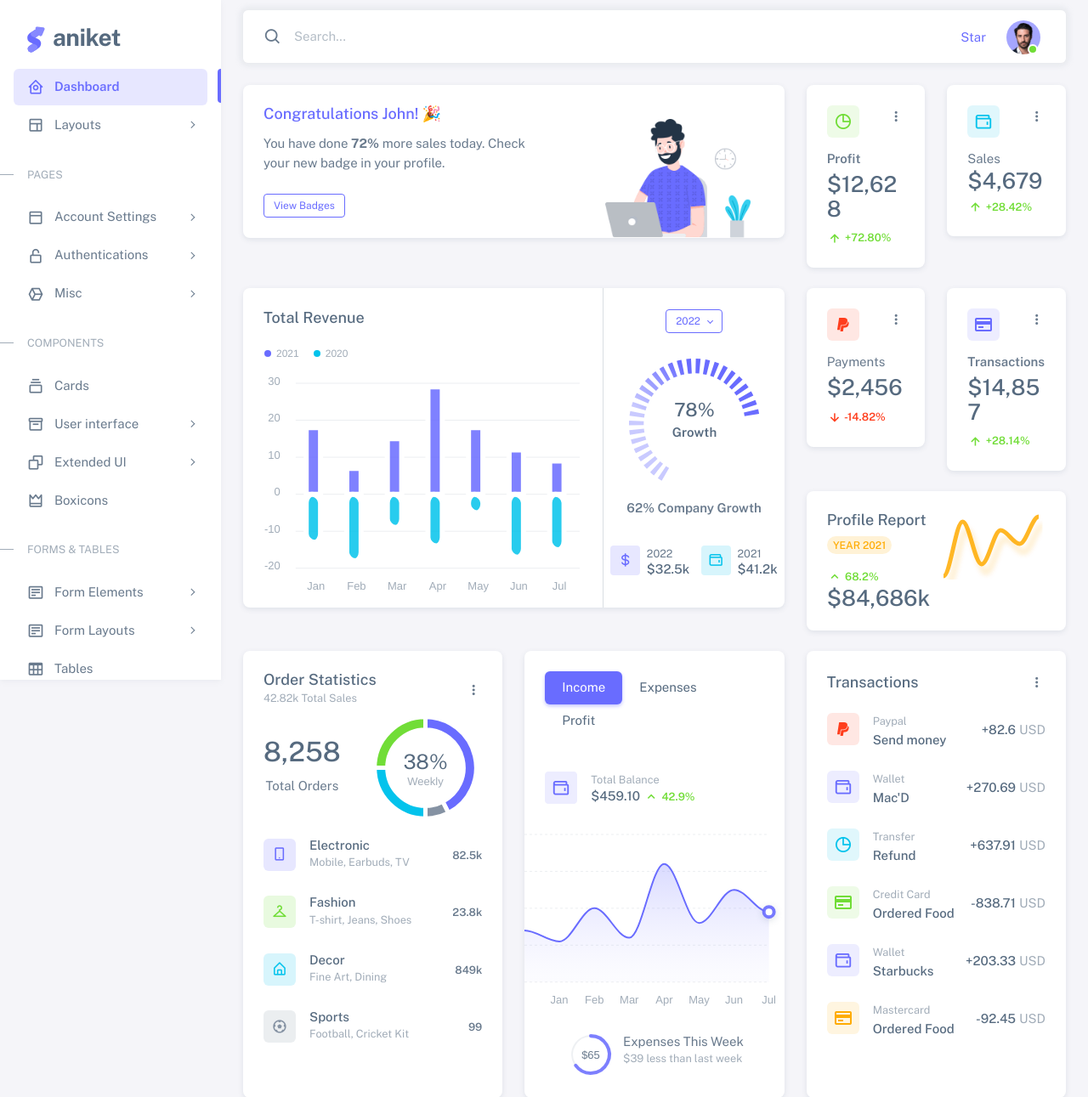
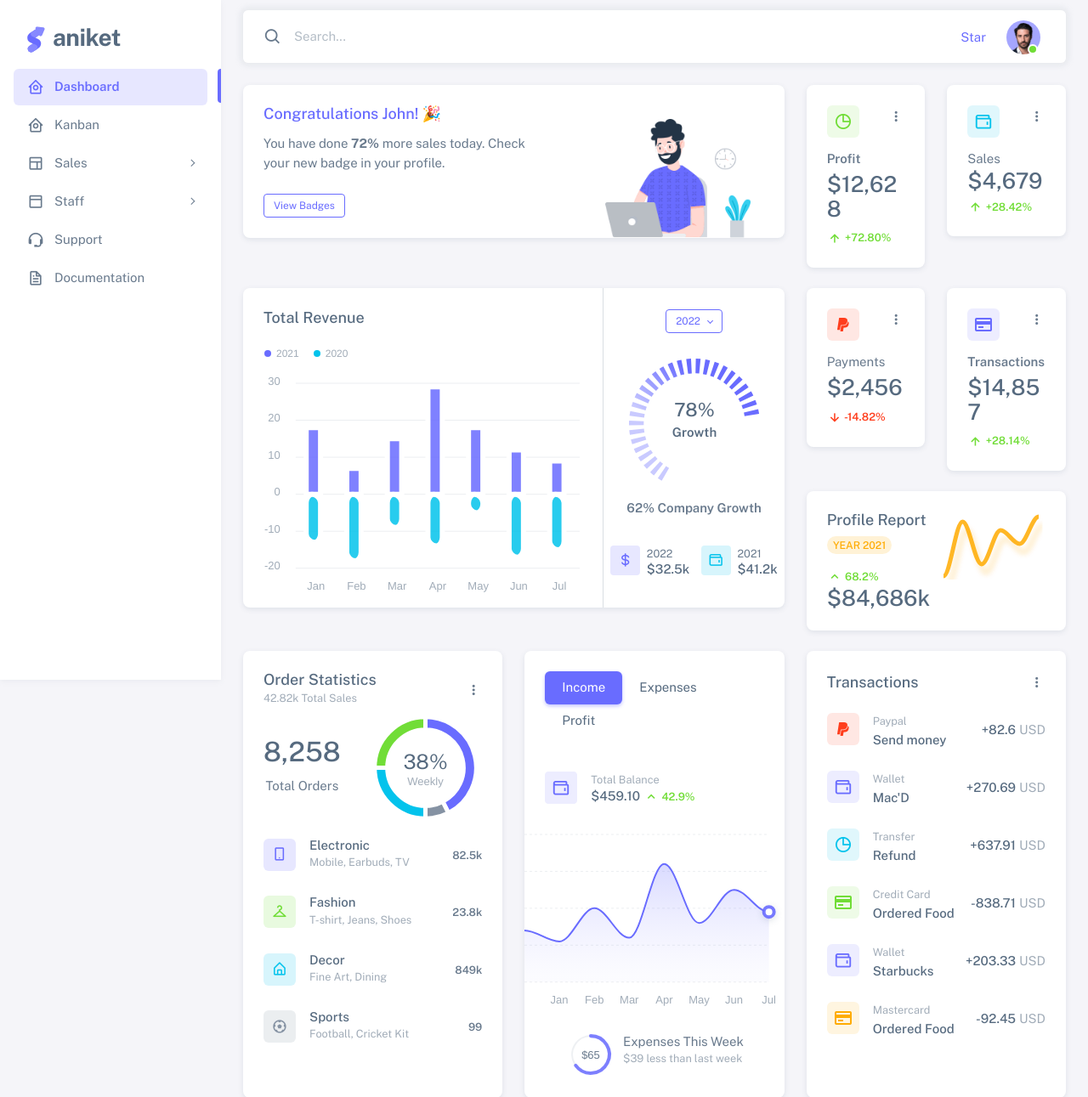
Before and after one commit to gdost407/salescrm, a Laravel app: page /dashboard in a window 1280 px wide. Shown: the top 1291 px of the page at 85% size. Run offline with Laravel 12, Linux system fonts and the light colour scheme; a user stored in the database is signed in; data comes from the database, SQL or seed files in the repository; some libraries are stand-ins or nearby versions.

Commit message:
Add missing routes: sales and staff modules with Volt components

```diff
--- a/resources/views/partials/aside.blade.php
+++ b/resources/views/partials/aside.blade.php
@@ -69,75 +69,72 @@
   <ul class="menu-inner py-1">
     <!-- Dashboard -->
     <li class="menu-item active">
-      <a href="index.html" class="menu-link">
+      <a href="{{ route('dashboard') }}" class="menu-link">
         <i class="menu-icon tf-icons bx bx-home-circle"></i>
         <div data-i18n="Analytics">Dashboard</div>
       </a>
     </li>
 
-    <!-- Layouts -->
+    <li class="menu-item">
+      <a href="{{ route('sales-kanban') }}" class="menu-link">
+        <i class="menu-icon tf-icons bx bx-home-circle"></i>
+        <div data-i18n="Analytics">Kanban</div>
+      </a>
+    </li>
+
+    <!-- sales -->
     <li class="menu-item">
       <a href="javascript:void(0);" class="menu-link menu-toggle">
         <i class="menu-icon tf-icons bx bx-layout"></i>
-        <div data-i18n="Layouts">Layouts</div>
+        <div data-i18n="sales">Sales</div>
       </a>
 
       <ul class="menu-sub">
         <li class="menu-item">
-          <a href="layouts-without-menu.html" class="menu-link">
-            <div data-i18n="Without menu">Without menu</div>
+          <a href="{{ route('sales-create-lead') }}" class="menu-link">
+            <div data-i18n="Without menu">Create Lead</div>
           </a>
         </li>
         <li class="menu-item">
-          <a href="layouts-without-navbar.html" class="menu-link">
-            <div data-i18n="Without navbar">Without navbar</div>
+          <a href="{{ route('sales-all-list') }}" class="menu-link">
+            <div data-i18n="Without navbar">All List</div>
           </a>
         </li>
         <li class="menu-item">
-          <a href="layouts-container.html" class="menu-link">
-            <div data-i18n="Container">Container</div>
-          </a>
-        </li>
-        <li class="menu-item">
-          <a href="layouts-fluid.html" class="menu-link">
-            <div data-i18n="Fluid">Fluid</div>
-          </a>
-        </li>
-        <li class="menu-item">
-          <a href="layouts-blank.html" class="menu-link">
-            <div data-i18n="Blank">Blank</div>
+          <a href="{{ route('sales-lead-settings') }}" class="menu-link">
+            <div data-i18n="Container">Lead Settings</div>
           </a>
         </li>
       </ul>
     </li>
 
-    <li class="menu-header small text-uppercase">
+    <!-- <li class="menu-header small text-uppercase">
       <span class="menu-header-text">Pages</span>
-    </li>
+    </li> -->
     <li class="menu-item">
       <a href="javascript:void(0);" class="menu-link menu-toggle">
         <i class="menu-icon tf-icons bx bx-dock-top"></i>
-        <div data-i18n="Account Settings">Account Settings</div>
+        <div data-i18n="Account Settings">Staff</div>
       </a>
       <ul class="menu-sub">
         <li class="menu-item">
-          <a href="pages-account-settings-account.html" class="menu-link">
-            <div data-i18n="Account">Account</div>
+          <a href="{{ route('staff-create') }}" class="menu-link">
+            <div data-i18n="Account">Create Staff</div>
           </a>
         </li>
         <li class="menu-item">
-          <a href="pages-account-settings-notifications.html" class="menu-link">
-            <div data-i18n="Notifications">Notifications</div>
+          <a href="{{ route('staff-manage') }}" class="menu-link">
+            <div data-i18n="Notifications">Manage Staff</div>
           </a>
         </li>
         <li class="menu-item">
-          <a href="pages-account-settings-connections.html" class="menu-link">
-            <div data-i18n="Connections">Connections</div>
+          <a href="{{ route('staff-roles') }}" class="menu-link">
+            <div data-i18n="Connections">Roles</div>
           </a>
         </li>
       </ul>
     </li>
-    <li class="menu-item">
+    <!-- <li class="menu-item">
       <a href="javascript:void(0);" class="menu-link menu-toggle">
         <i class="menu-icon tf-icons bx bx-lock-open-alt"></i>
         <div data-i18n="Authentications">Authentications</div>
@@ -178,16 +175,15 @@
         </li>
       </ul>
     </li>
-    <!-- Components -->
+
     <li class="menu-header small text-uppercase"><span class="menu-header-text">Components</span></li>
-    <!-- Cards -->
     <li class="menu-item">
       <a href="cards-basic.html" class="menu-link">
         <i class="menu-icon tf-icons bx bx-collection"></i>
         <div data-i18n="Basic">Cards</div>
       </a>
     </li>
-    <!-- User interface -->
+
     <li class="menu-item">
       <a href="javascript:void(0)" class="menu-link menu-toggle">
         <i class="menu-icon tf-icons bx bx-box"></i>
@@ -292,7 +288,6 @@
       </ul>
     </li>
 
-    <!-- Extended components -->
     <li class="menu-item">
       <a href="javascript:void(0)" class="menu-link menu-toggle">
         <i class="menu-icon tf-icons bx bx-copy"></i>
@@ -319,9 +314,7 @@
       </a>
     </li>
 
-    <!-- Forms & Tables -->
     <li class="menu-header small text-uppercase"><span class="menu-header-text">Forms &amp; Tables</span></li>
-    <!-- Forms -->
     <li class="menu-item">
       <a href="javascript:void(0);" class="menu-link menu-toggle">
         <i class="menu-icon tf-icons bx bx-detail"></i>
@@ -343,30 +336,30 @@
     <li class="menu-item">
       <a href="javascript:void(0);" class="menu-link menu-toggle">
         <i class="menu-icon tf-icons bx bx-detail"></i>
-        <div data-i18n="Form Layouts">Form Layouts</div>
+        <div data-i18n="Form sales">Form sales</div>
       </a>
       <ul class="menu-sub">
         <li class="menu-item">
-          <a href="form-layouts-vertical.html" class="menu-link">
+          <a href="form-sales-vertical.html" class="menu-link">
             <div data-i18n="Vertical Form">Vertical Form</div>
           </a>
         </li>
         <li class="menu-item">
-          <a href="form-layouts-horizontal.html" class="menu-link">
+          <a href="form-sales-horizontal.html" class="menu-link">
             <div data-i18n="Horizontal Form">Horizontal Form</div>
           </a>
         </li>
       </ul>
     </li>
-    <!-- Tables -->
+
     <li class="menu-item">
       <a href="tables-basic.html" class="menu-link">
         <i class="menu-icon tf-icons bx bx-table"></i>
         <div data-i18n="Tables">Tables</div>
       </a>
     </li>
-    <!-- Misc -->
-    <li class="menu-header small text-uppercase"><span class="menu-header-text">Misc</span></li>
+
+    <li class="menu-header small text-uppercase"><span class="menu-header-text">Misc</span></li> -->
     <li class="menu-item">
       <a
         href="https://github.com/themeselection/sneat-html-admin-template-free/issues"
--- a/routes/web.php
+++ b/routes/web.php
@@ -11,9 +11,20 @@ Route::view('dashboard', 'dashboard')
     ->middleware(['auth', 'verified'])
     ->name('dashboard');
 
-Route::middleware(['auth'])->group(function () {
+Route::middleware(['auth', 'verified'])->group(function () {
+    // Sales Routes
+    Volt::route('sales/kanban', 'sales.kanban')->name('sales-kanban');
+    Volt::route('sales/create-lead', 'sales.create-lead')->name('sales-create-lead');
+    Volt::route('sales/all-list', 'sales.all-list')->name('sales-all-list');
+    Volt::route('sales/lead-settings', 'sales.lead-settings')->name('sales-lead-settings');
+
+    // Staff Routes
+    Volt::route('staff/create', 'staff.create')->name('staff-create');
+    Volt::route('staff/manage', 'staff.manage')->name('staff-manage');
+    Volt::route('staff/roles', 'staff.roles')->name('staff-roles');
+
+    // Settings Routes
     Route::redirect('settings', 'settings/profile');
-
     Volt::route('settings/profile', 'settings.profile')->name('settings.profile');
     Volt::route('settings/password', 'settings.password')->name('settings.password');
     Volt::route('settings/appearance', 'settings.appearance')->name('settings.appearance');
```
Also changed, not shown: resources/views/livewire/sales/all-list.blade.php (added, +12 -0 lines), resources/views/livewire/sales/create-lead.blade.php (added, +12 -0 lines), resources/views/livewire/sales/kanban.blade.php (added, +12 -0 lines), resources/views/livewire/sales/lead-settings.blade.php (added, +12 -0 lines), resources/views/livewire/staff/create.blade.php (added, +12 -0 lines), resources/views/livewire/staff/manage.blade.php (added, +12 -0 lines), resources/views/livewire/staff/roles.blade.php (added, +12 -0 lines), 2 other files.
